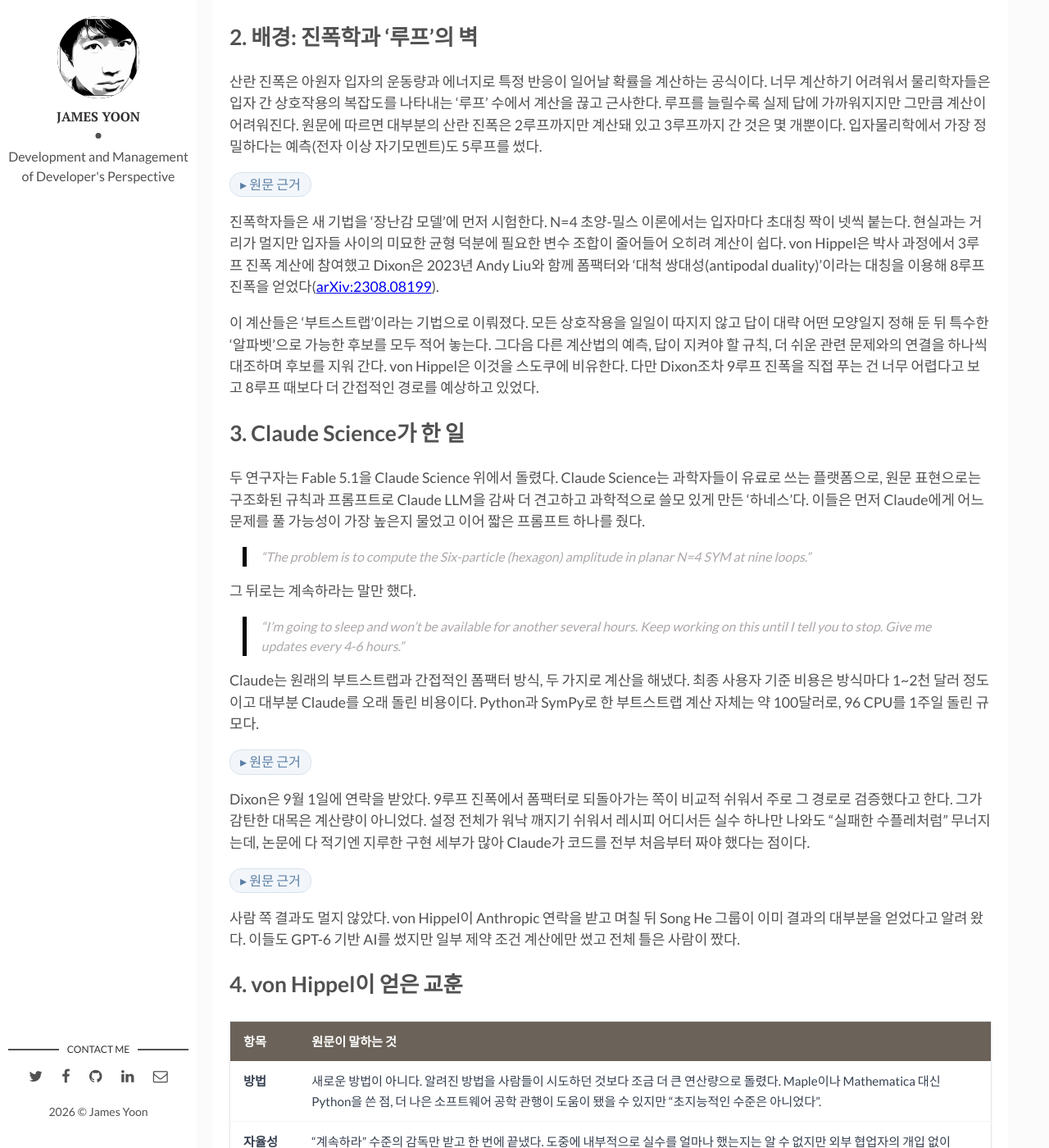
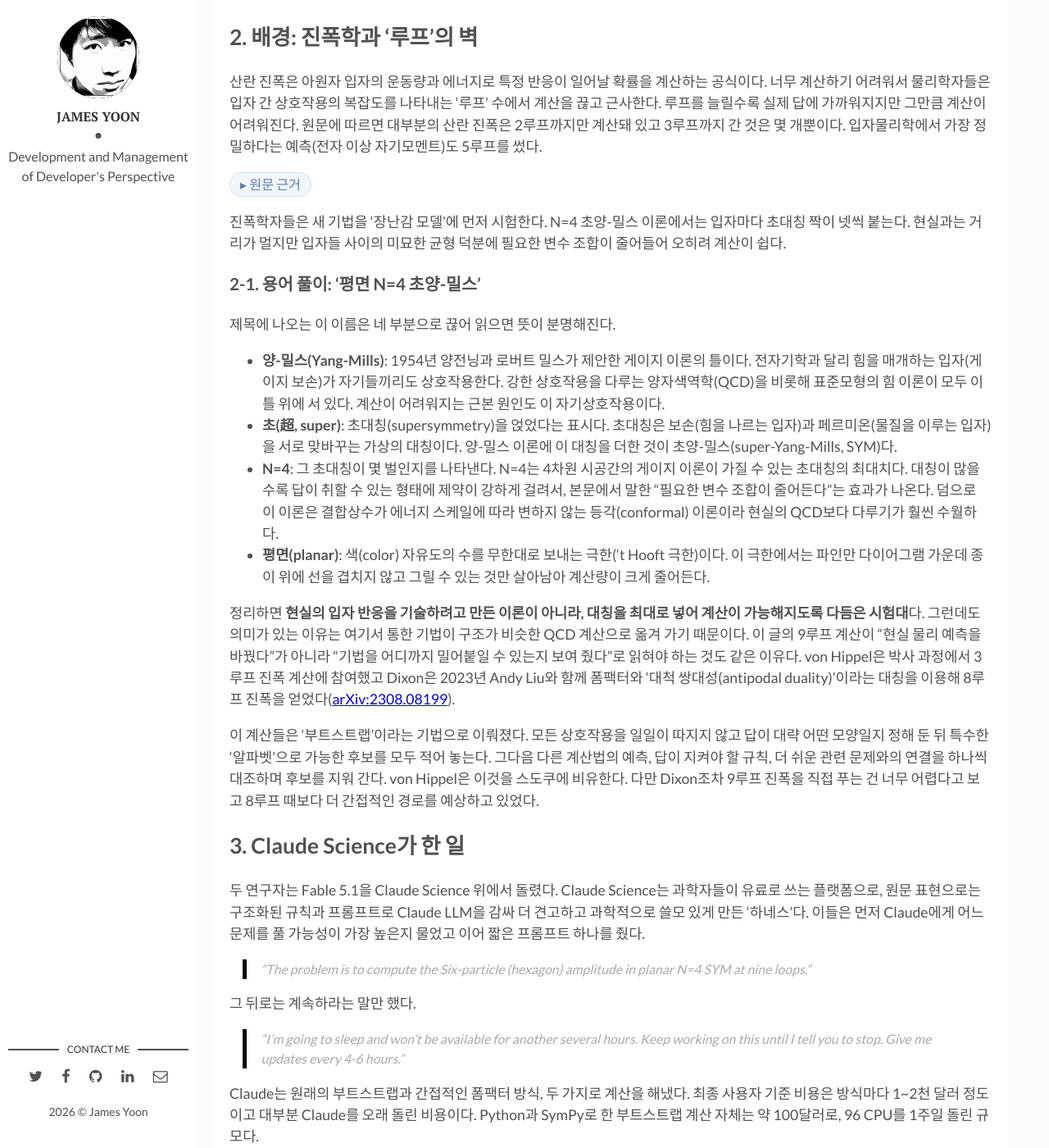
Before and after one commit to butteryoon/butteryoon.github.io, a Jekyll site: the page built from _posts/2026-09-27-claude-nine-loops.md, in a window 1280 px wide and 1400 px high, scrolled down 1220 px. Shown: the whole window at 82% size. Built offline with Jekyll 4.4.1, drawn with Linux system fonts in a browser that asks for light colours; comment, search, counter and statistics services are not loaded; some of the changed text lies outside the part shown.

Commit message:
9루프 진폭 글에 '평면 N=4 초양-밀스' 용어 풀이 절 추가
제목·본문에 쓰인 용어를 양-밀스 / 초(초대칭) / N=4 / 평면(planar) 네 부분으로
나눠 설명하고, 이 이론이 현실 기술용이 아니라 계산 기법의 시험대라는 점과
그럼에도 의미가 있는 이유(QCD로의 기법 이전)를 덧붙였다.

Co-Authored-By: Claude Opus 5 (1M context) <noreply@anthropic.com>

```diff
--- a/_posts/2026-09-27-claude-nine-loops.md
+++ b/_posts/2026-09-27-claude-nine-loops.md
@@ -32,7 +32,18 @@ Anthropic 리서치 블로그에 9월 25일 올라온 게스트 포스트 [「Ye
 
 <details class="evidence"><summary>원문 근거</summary><blockquote>"In practice, most scattering amplitude formulas have only been calculated to two loops. A few have three. The most precise prediction in particle physics you might have heard of used five."</blockquote></details>
 
-진폭학자들은 새 기법을 '장난감 모델'에 먼저 시험한다. N=4 초양-밀스 이론에서는 입자마다 초대칭 짝이 넷씩 붙는다. 현실과는 거리가 멀지만 입자들 사이의 미묘한 균형 덕분에 필요한 변수 조합이 줄어들어 오히려 계산이 쉽다. von Hippel은 박사 과정에서 3루프 진폭 계산에 참여했고 Dixon은 2023년 Andy Liu와 함께 폼팩터와 '대척 쌍대성(antipodal duality)'이라는 대칭을 이용해 8루프 진폭을 얻었다([arXiv:2308.08199](https://arxiv.org/abs/2308.08199){:target="_blank"}).
+진폭학자들은 새 기법을 '장난감 모델'에 먼저 시험한다. N=4 초양-밀스 이론에서는 입자마다 초대칭 짝이 넷씩 붙는다. 현실과는 거리가 멀지만 입자들 사이의 미묘한 균형 덕분에 필요한 변수 조합이 줄어들어 오히려 계산이 쉽다.
+
+### 2-1. 용어 풀이: '평면 N=4 초양-밀스'
+
+제목에 나오는 이 이름은 네 부분으로 끊어 읽으면 뜻이 분명해진다.
+
+- **양-밀스(Yang-Mills)**: 1954년 양전닝과 로버트 밀스가 제안한 게이지 이론의 틀이다. 전자기학과 달리 힘을 매개하는 입자(게이지 보손)가 자기들끼리도 상호작용한다. 강한 상호작용을 다루는 양자색역학(QCD)을 비롯해 표준모형의 힘 이론이 모두 이 틀 위에 서 있다. 계산이 어려워지는 근본 원인도 이 자기상호작용이다.
+- **초(超, super)**: 초대칭(supersymmetry)을 얹었다는 표시다. 초대칭은 보손(힘을 나르는 입자)과 페르미온(물질을 이루는 입자)을 서로 맞바꾸는 가상의 대칭이다. 양-밀스 이론에 이 대칭을 더한 것이 초양-밀스(super-Yang-Mills, SYM)다.
+- **N=4**: 그 초대칭이 몇 벌인지를 나타낸다. N=4는 4차원 시공간의 게이지 이론이 가질 수 있는 초대칭의 최대치다. 대칭이 많을수록 답이 취할 수 있는 형태에 제약이 강하게 걸려서, 본문에서 말한 "필요한 변수 조합이 줄어든다"는 효과가 나온다. 덤으로 이 이론은 결합상수가 에너지 스케일에 따라 변하지 않는 등각(conformal) 이론이라 현실의 QCD보다 다루기가 훨씬 수월하다.
+- **평면(planar)**: 색(color) 자유도의 수를 무한대로 보내는 극한('t Hooft 극한)이다. 이 극한에서는 파인만 다이어그램 가운데 종이 위에 선을 겹치지 않고 그릴 수 있는 것만 살아남아 계산량이 크게 줄어든다.
+
+정리하면 **현실의 입자 반응을 기술하려고 만든 이론이 아니라, 대칭을 최대로 넣어 계산이 가능해지도록 다듬은 시험대**다. 그런데도 의미가 있는 이유는 여기서 통한 기법이 구조가 비슷한 QCD 계산으로 옮겨 가기 때문이다. 이 글의 9루프 계산이 "현실 물리 예측을 바꿨다"가 아니라 "기법을 어디까지 밀어붙일 수 있는지 보여 줬다"로 읽혀야 하는 것도 같은 이유다. von Hippel은 박사 과정에서 3루프 진폭 계산에 참여했고 Dixon은 2023년 Andy Liu와 함께 폼팩터와 '대척 쌍대성(antipodal duality)'이라는 대칭을 이용해 8루프 진폭을 얻었다([arXiv:2308.08199](https://arxiv.org/abs/2308.08199){:target="_blank"}).
 
 이 계산들은 '부트스트랩'이라는 기법으로 이뤄졌다. 모든 상호작용을 일일이 따지지 않고 답이 대략 어떤 모양일지 정해 둔 뒤 특수한 '알파벳'으로 가능한 후보를 모두 적어 놓는다. 그다음 다른 계산법의 예측, 답이 지켜야 할 규칙, 더 쉬운 관련 문제와의 연결을 하나씩 대조하며 후보를 지워 간다. von Hippel은 이것을 스도쿠에 비유한다. 다만 Dixon조차 9루프 진폭을 직접 푸는 건 너무 어렵다고 보고 8루프 때보다 더 간접적인 경로를 예상하고 있었다.
 
```
Also changed, not shown: other parts of _posts/2026-09-27-claude-nine-loops.md (+1 -1 lines).
